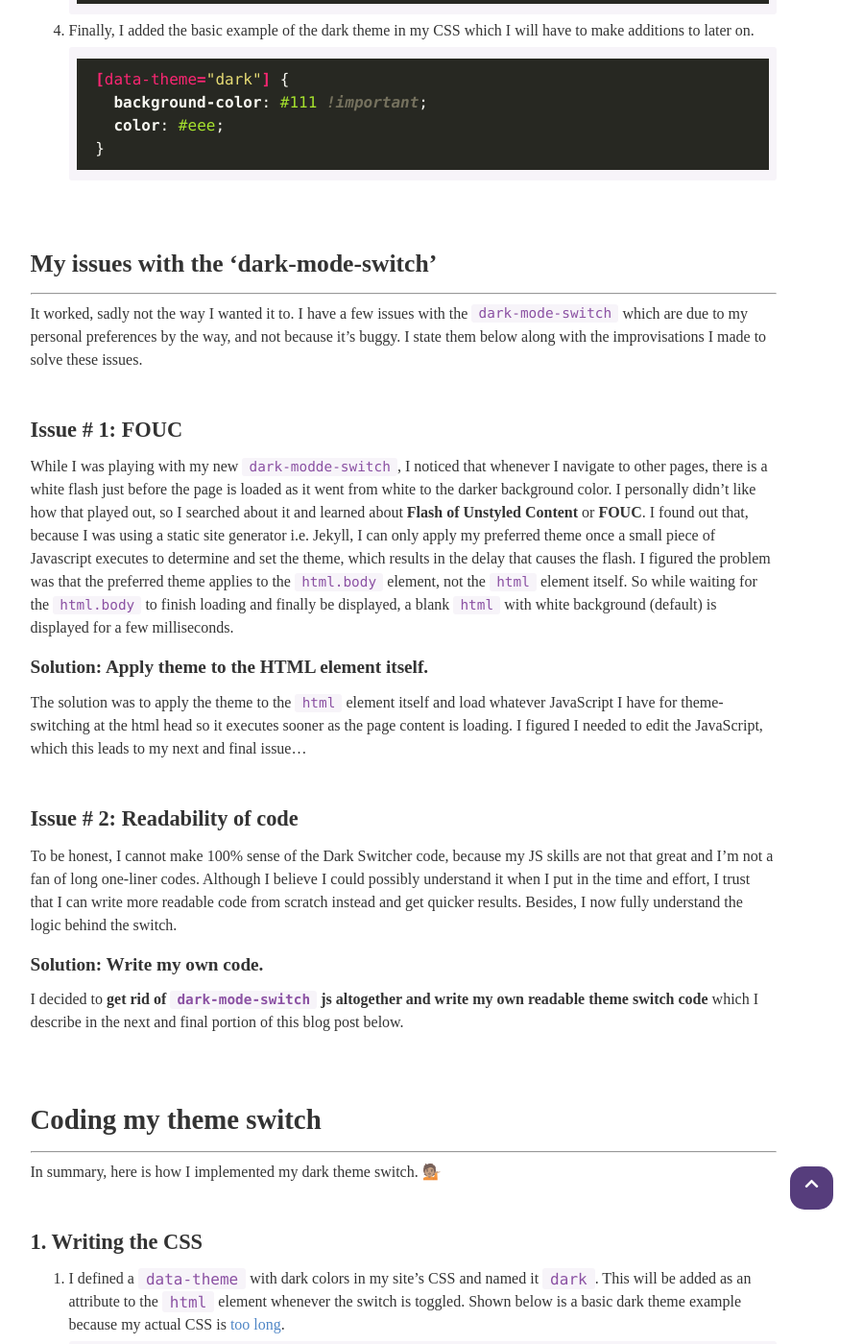
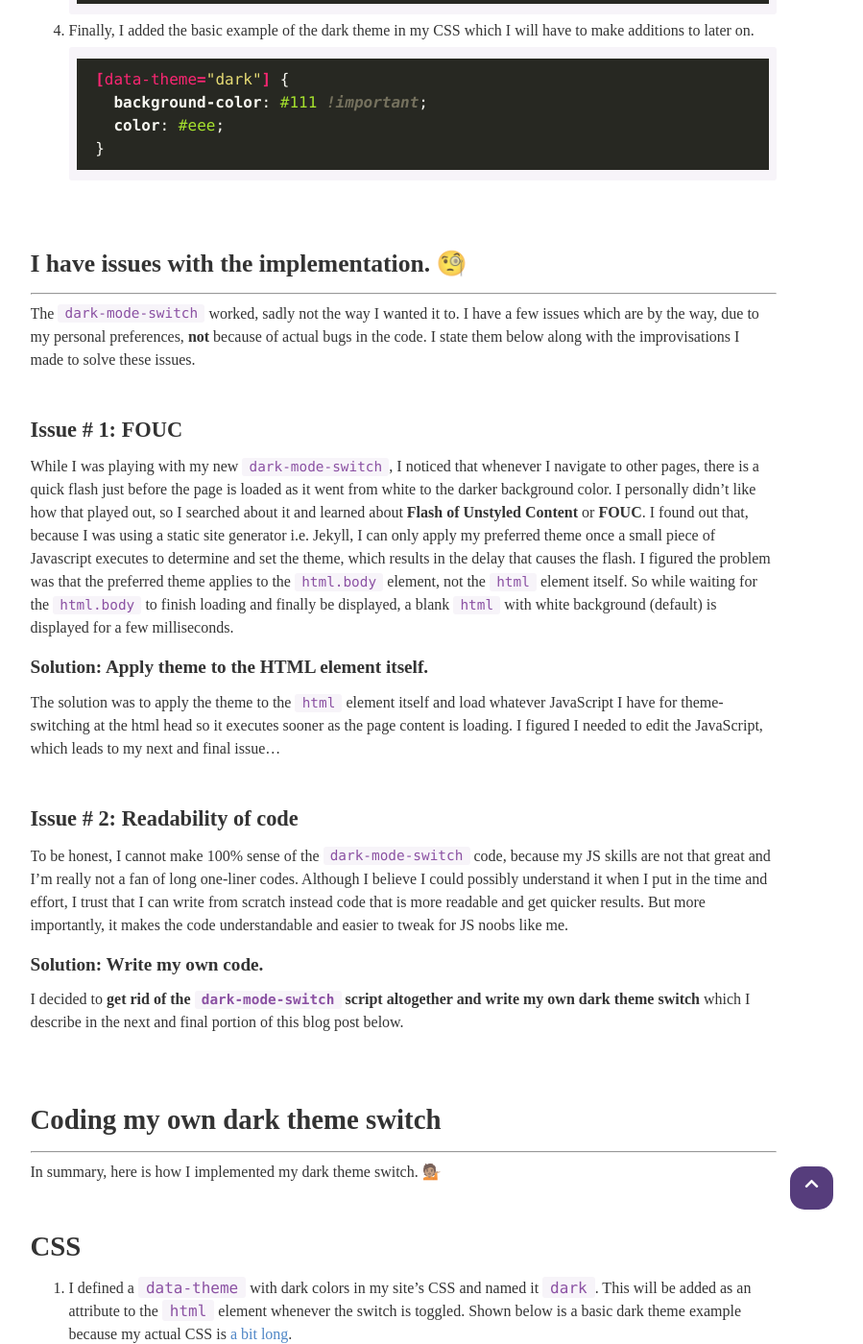
Before and after one commit to jennieablog/jennieablog.github.io, a Jekyll site: the page built from _posts/2020-06-20-coding-a-theme-switch.md, in a window 1280 px wide and 1400 px high, scrolled down 3324 px. Shown: the whole window at 96% size, without its empty margins (220-1119 px from the left). Built offline with Jekyll 4.4.1, drawn with Linux system fonts in a browser that asks for light colours; nearby versions of some CDN libraries; some web fonts are replaced; comment, search, counter and statistics services are not loaded; some of the changed text lies outside the part shown.

Commit message:
bp5: upload final draft

````diff
--- a/_posts/2020-06-20-coding-a-theme-switch.md
+++ b/_posts/2020-06-20-coding-a-theme-switch.md
@@ -1,7 +1,7 @@
 ---
 layout: post
 title: Let there be 'dark' 🌗
-subtitle : Putting a dark theme switch on a Jekyll site
+subtitle : Putting a dark theme switch on a static site generator like Jekyll
 tags: [javascript, css, jekyll]
 image: https://ixxidesign.azureedge.net/media/1016694/StarWars-DarthVader.jpg
 displayimage: false
@@ -20,9 +20,9 @@ I recently put up a dark theme switch on this site. You can find it on the upper
 ## Using dark reader
 ***
 
-My fascination with using a switch to change between light and dark modes while browsing the web started when I installed [Dark Reader](https://chrome.google.com/webstore/detail/dark-reader/eimadpbcbfnmbkopoojfekhnkhdbieeh) on my browser. The extension inverts the colors of web pages and aims to reduce eyestrain. It was pretty useful for me because it lets me adjust what kind of colors I see on my browser depending on how I like them to be. I usually prefer dark colors because they are easier on my eyes, but they can get hard to read when at a place with so much sunlight like on parks and in cafes. I love working indoors, but I also love working outside where the sun shines. With that, it really was convenient to always have this extension. Thing is, when I switch to other devices without Dark Reader, this amazing feature disappears. There are a few sites offering dark themes like Twitter but it isn't really easy to flick the switch as with Dark Reader. I'd like to solve that problem on my personal blog site. At first, I wanted to try  putting a Dark Reader switch on it, so I went to Dark Reader's [github repo](https://github.com/darkreader/darkreader) and grabbed the JavaScript from there, and did the following:<br><br>
+My fascination with using a switch to change between light and dark modes while browsing the web started when I installed [Dark Reader](https://chrome.google.com/webstore/detail/dark-reader/eimadpbcbfnmbkopoojfekhnkhdbieeh) on my browser. The extension inverts the lightness of the colors of web pages and adjusts its properties to reduce eyestrain. It was pretty useful for me because it lets me adjust what kind of colors I see on my browser depending on how I like them to be. I usually prefer dark colors because they are easier on my eyes, but they can get hard to read when at a place with so much sunlight like on parks and in cafes. I love working indoors, but I also love working outside where the sun shines. With that, it really was convenient to always have this extension. Thing is, when I switch to other devices without Dark Reader, this amazing feature disappears. There are a few sites offering dark themes like Twitter but it isn't really easy to flick the switch as with Dark Reader. I'd like to solve that problem on my personal blog site. At first, I wanted to try  putting a Dark Reader switch on it, so I went to Dark Reader's [github repo](https://github.com/darkreader/darkreader) and grabbed the JavaScript from there, and did the following:<br><br>
 
-1. I included it in the head of my site.
+1. I included it in the `html.head` of my site.
 
     ```html
     <script type="text/javascript" src="https://unpkg.com/darkreader@4.9.10/darkreader.js"></script>
@@ -148,38 +148,38 @@ The Dark Reader switch worked. The effect looked pretty decent at the start, but
 
 <br><br>
 
-## My issues with the 'dark-mode-switch'
+## I have issues with the implementation. 🧐
 ***
 
-It worked, sadly not the way I wanted it to. I have a few issues with the `dark-mode-switch` which are due to my personal preferences by the way, and not because it's buggy. I state them below along with the improvisations I made to solve these issues.
+The `dark-mode-switch` worked, sadly not the way I wanted it to. I have a few issues which are by the way, due to my personal preferences, **not** because of actual bugs in the code. I state them below along with the improvisations I made to solve these issues.
 
-<br>
+<br><a id="fouc"></a>
 
 ### Issue # 1: FOUC
-While I was playing with my new `dark-modde-switch`, I noticed that whenever I navigate to other pages, there is a white flash just before the page is loaded as it went from white to the darker background color. I personally didn't like how that played out, so I searched about it and learned about **Flash of Unstyled Content** or **FOUC**. I found out that, because I was using a static site generator i.e. Jekyll, I can only apply my preferred theme once a small piece of Javascript executes to determine and set the theme, which results in the delay that causes the flash. I figured the problem was that the preferred theme applies to the `html.body` element, not the `html` element itself. So while waiting for the `html.body` to finish loading and finally be displayed, a blank `html` with white background (default) is displayed for a few milliseconds.
+While I was playing with my new `dark-mode-switch`, I noticed that whenever I navigate to other pages, there is a quick flash just before the page is loaded as it went from white to the darker background color. I personally didn't like how that played out, so I searched about it and learned about **Flash of Unstyled Content** or **FOUC**. I found out that, because I was using a static site generator i.e. Jekyll, I can only apply my preferred theme once a small piece of Javascript executes to determine and set the theme, which results in the delay that causes the flash. I figured the problem was that the preferred theme applies to the `html.body` element, not the `html` element itself. So while waiting for the `html.body` to finish loading and finally be displayed, a blank `html` with white background (default) is displayed for a few milliseconds.
 
 ##### Solution: Apply theme to the HTML element itself.
-The solution was to apply the theme to the `html` element itself and load whatever JavaScript I have for theme-switching at the html head so it executes sooner as the page content is loading. I figured I needed to edit the JavaScript, which this leads to my next and final issue...
+The solution was to apply the theme to the `html` element itself and load whatever JavaScript I have for theme-switching at the html head so it executes sooner as the page content is loading. I figured I needed to edit the JavaScript, which leads to my next and final issue...
 
 <br>
 
 ### Issue # 2: Readability of code
-To be honest, I cannot make 100% sense of the Dark Switcher code, because my JS skills are not that great and I'm not a fan of long one-liner codes. Although I believe I could possibly understand it when I put in the time and effort, I trust that I can write more readable code from scratch instead and get quicker results. Besides, I now fully understand the logic behind the switch.
+To be honest, I cannot make 100% sense of the `dark-mode-switch` code, because my JS skills are not that great and I'm really not a fan of long one-liner codes. Although I believe I could possibly understand it when I put in the time and effort, I trust that I can write from scratch instead code that is more readable and get quicker results. But more importantly, it makes the code understandable and easier to tweak for JS noobs like me.
 
 ##### Solution: Write my own code.
-I decided to **get rid of `dark-mode-switch` js altogether and write my own readable theme switch code** which I describe in the next and final portion of this blog post below.
+I decided to **get rid of the `dark-mode-switch` script altogether and write my own dark theme switch** which I describe in the next and final portion of this blog post below.
 
 <br><br><a id="tldr"></a>
 
-# Coding my theme switch
+# Coding my own dark theme switch
 ***
 In summary, here is how I implemented my dark theme switch. 💁🏽
 
 <br>
 
-### 1. Writing the CSS
+# CSS
 
-1. I defined a `data-theme` with dark colors in my site's CSS and named it `dark`. This will be added as an attribute to the `html` element whenever the switch is toggled. Shown below is a basic dark theme example because my actual CSS is [too long]().
+1. I defined a `data-theme` with dark colors in my site's CSS and named it `dark`. This will be added as an attribute to the `html` element whenever the switch is toggled. Shown below is a basic dark theme example because my actual CSS is [a bit long](https://raw.githubusercontent.com/jennieablog/jennieablog.github.io/master/_sass/base/_darkgrape.scss).
 
     ```css
     /* Basic dark theme */
@@ -189,7 +189,7 @@ In summary, here is how I implemented my dark theme switch. 💁🏽
     }
     ```
 
-2. I wrote this CSS for my personalized toggle switch because I didn't want to import [Bootstrap]("https://bootstrap.com/") like in [this implementation]().
+2. I wrote this CSS for my personalized toggle switch because I didn't want to import [Bootstrap](https://getbootstrap.com/) like in [this implementation]().
 
     ```css
     /* The switch - the box around the slider */
@@ -249,41 +249,43 @@ In summary, here is how I implemented my dark theme switch. 💁🏽
     ```
 <br>
 
-### 2. Writing the JavaScript
-***
-I wrote my own implementation of the dark switch and saved it in `assets/js/theme-switcher.js`. This script caches data in the browser's `localStorage` so that the theme is retained every time the site is reloaded.  It checks the browser's `localStorage` every time the site is reloaded and applies the theme that's written there. It also writes to `localStorage` every time the switch is toggled.
-```jsx
-function changeTheme(){
-	const theme_switch = document.getElementById("theme-switch");
-	if (theme_switch.checked) {
-		document.documentElement.setAttribute("data-theme","dark");
-		// Add the ff. line to write to memory.
-		localStorage.setItem("my-theme","dark");
-	}
-	else {
-		document.documentElement.removeAttribute("data-theme");
-		// Add the ff. line to write to memory.
-		localStorage.setItem("my-theme",null);
-	}
-}
+# JavaScript
 
-// Check local storage every reload to know which theme to use.
-if (localStorage.getItem("my-theme")==="dark") {
-	// Use dark theme.
-	document.documentElement.setAttribute("data-theme","dark");
-}
-else {
-	// Use default theme.
-	document.documentElement.removeAttribute("data-theme")
-}
-```
+1. I deleted all previously coded JavaScripts and created a new file called `assets/js/theme-switcher.js`.
 
+2. I put this script instead. This caches data in the browser's `localStorage` so that the theme is retained.  It checks the browser's `localStorage` every time the site is reloaded and applies the theme that's written there. It also writes to `localStorage` every time the switch is toggled.
+
+    ```jsx
+    // This function runs every time the switch is toggled.
+    function changeTheme(){
+      const theme_switch = document.getElementById("theme-switch");
+      if (theme_switch.checked) {
+        document.documentElement.setAttribute("data-theme","dark");
+        // Add the ff. line to write to memory.
+        localStorage.setItem("my-theme","dark");
+      }
+      else {
+        document.documentElement.removeAttribute("data-theme")
+        // Add the ff. line to write to memory.
+        localStorage.setItem("my-theme",null);
+      }
+    }
+
+    // Check local storage every time html is loaded to know which theme to use.
+    if (localStorage.getItem("my-theme")==="dark") {
+      // Use dark theme.
+      document.documentElement.setAttribute("data-theme","dark");
+    }
+    else {
+      // Use default theme.
+      document.documentElement.removeAttribute("data-theme")
+    }
+    ```
 <br>
 
-### 3. Writing the HTML
-***
+# HTML
 
-1. Inserted this in the `HTML.head` to solve [Issue # 2](#issue2) above.
+1. Inserted this in the `HTML.head` to solve the FOUC issue as explained [above](#fouc).
 	```html
 	<head>
 
@@ -293,7 +295,7 @@ else {
 		<!-- The rest of the head content goes here... -->
 	```
 
-2. Finally, inserted this `html` for the toggle switch in the `.nav-bar` of my site's html body. The `js` below the toggle switch ensures that the checkbox always reflects the theme as written in `localStorage` even when the site is reloaded.
+2. Finally, I inserted this `html` for the toggle switch in the `.nav-bar` of my site's html body. The script below the toggle switch ensures that the checkbox always reflects the theme as written in `localStorage` even when the site is reloaded.
 	```html
 	<label class="switch" for="theme-switch" style="float: right; margin-top: 10px;">
 		<input type="checkbox" id="theme-switch" onclick="changeTheme()">
@@ -303,3 +305,7 @@ else {
 	document.getElementById("theme-switch").checked = localStorage.getItem("my-theme")==="dark"
 	</script>
 ```
+
+<br><br>
+
+And that's how I made my dark theme switch. You can use my code any time to add a dark theme switch to your own site, static or not. If you have questions or if you see any bugs, please comment them below!
````
Also changed, not shown: other parts of _posts/2020-06-20-coding-a-theme-switch.md (+1 -1 lines).
